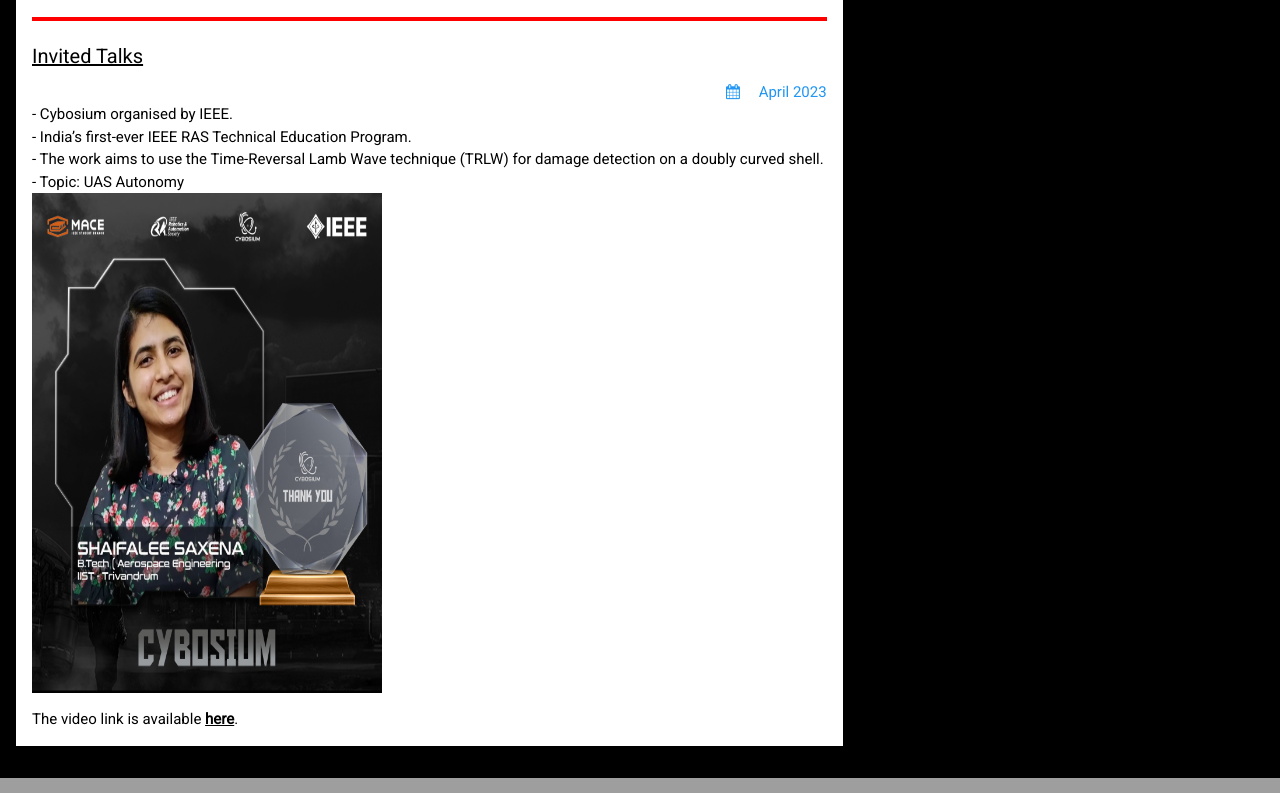
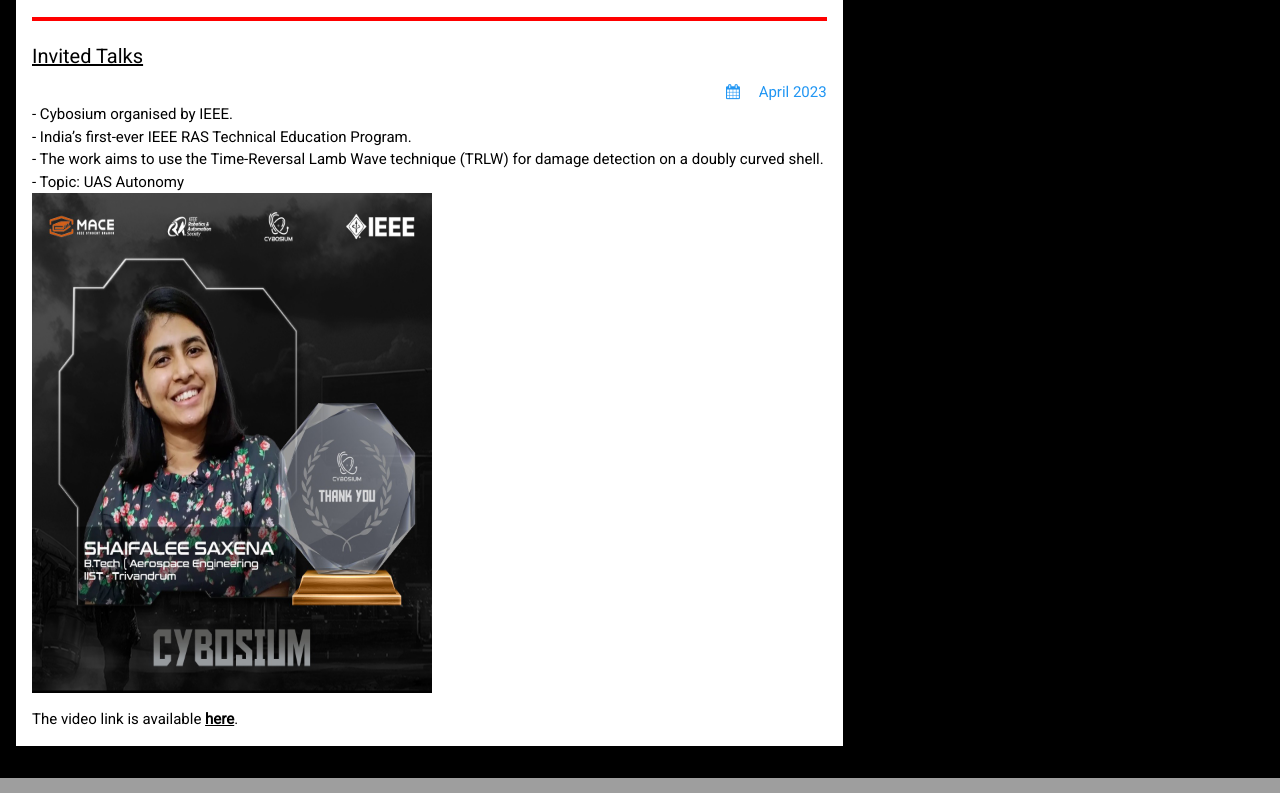
Before and after one commit to SS3-Git/shaifaleesaxena.github.io, a plain HTML site: page Publication.html in a window 1280 px wide. Shown: the part 650-1443 px from the top of the page. Drawn offline with nearby package versions, Linux system fonts and the light colour scheme.

Commit message:
Update Publication.html

```diff
--- a/Publication.html
+++ b/Publication.html
@@ -128,7 +128,7 @@ html,body,h1,h2,h3,h4,h5,h6 {font-family: "Roboto", sans-serif}
       - India’s first-ever IEEE RAS Technical Education Program. <br>
       - The work aims to use the Time-Reversal Lamb Wave technique (TRLW) for damage detection on a doubly curved shell.<br>
       - Topic: UAS Autonomy <br>
-        <img src="webn.jpg" alt="Smiley face" style="width:350px;height:500px;"><br>
+        <img src="webn.jpg" alt="Smiley face" style="width:400px;height:500px;"><br>
       <p>
 <p align = "justify">The video link is available <a href="https://www.youtube.com/watch?v=0HrqiS0ZlSo&list=PLqeJ55k4mYSYdO0ZuwPUYc_ebK9fQrfrX"><b>here</b></a>.</p>
 
```
